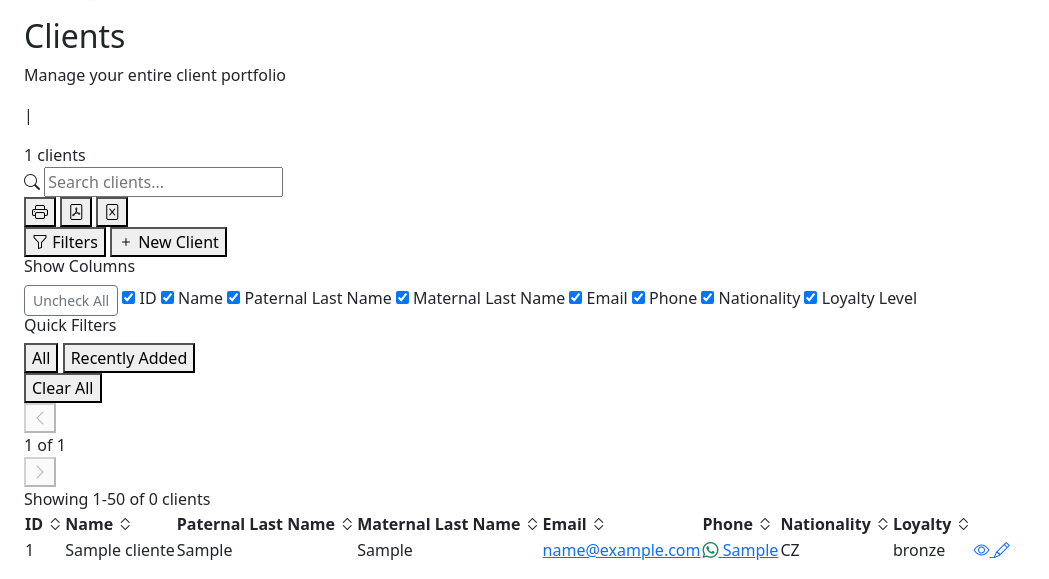
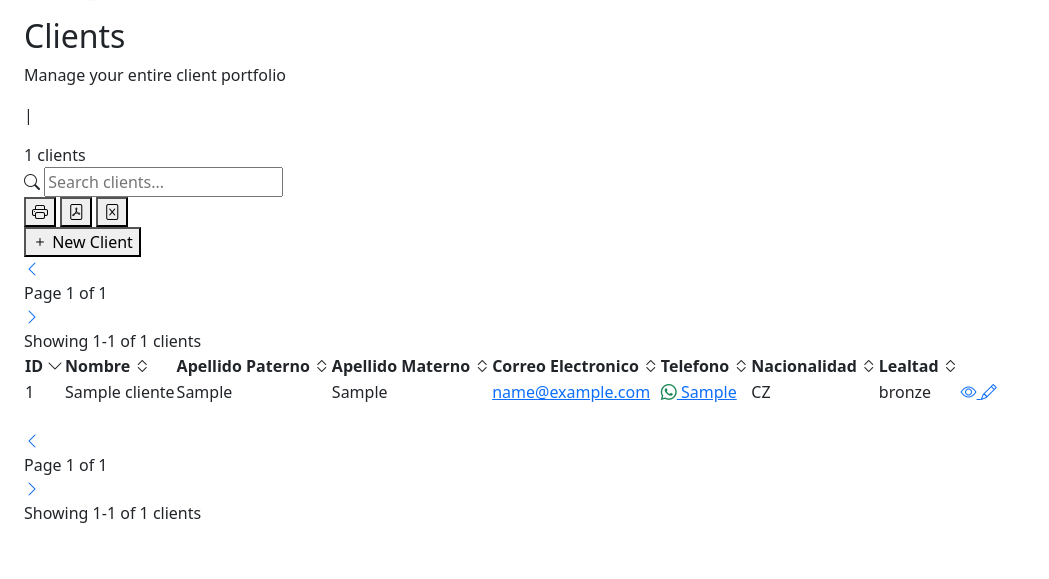
Before and after one commit to Amadoose/djangocrm, a Django app: page /clients/ in a window 1280 px wide. Shown: the part 503-1082 px from the top of the page, without its empty margins (0-1049 px from the left). After the commit the page ends 1026 px from the top, so only its background shows below. Run offline with Django 5.2, Linux system fonts and the light colour scheme; a user stored in the database is signed in; tables that the repository leaves empty hold one stand-in row (values such as "Sample post"); some libraries are stand-ins or nearby versions.

Commit message:
client page server side

```diff
--- a/website/templates/auth_base.html
+++ b/website/templates/auth_base.html
@@ -106,7 +106,7 @@
         }
 
         .right-panel {
-            background:rgba(28, 28, 30, 0.53);
+            background:rgba(44, 50, 71, 0.6);
             color: #fff;
         }
 
--- a/website/templates/clients/list.html
+++ b/website/templates/clients/list.html
@@ -1,11 +1,26 @@
 {% extends "base.html" %}
 {% load static %}
+{% load url_helpers %}
+
 {% block title %} Client List {% endblock %}
 {% block content %}
 
 {% block extra_head %}
 <link rel="stylesheet" type="text/css" href="{% static 'css/client_list.css' %}">
 <script src="https://cdnjs.cloudflare.com/ajax/libs/xlsx/0.17.5/xlsx.full.min.js"></script>
+<style>
+    .sort-link {
+        text-decoration: none;
+        color: inherit;
+        display: flex;
+        align-items: center;
+        gap: 4px;
+    }
+    .sort-link:hover {
+        text-decoration: none;
+        color: var(--primary);
+    }
+</style>
 {% endblock %}
 
 <div class="container-fluid px-4 py-3">
@@ -15,12 +30,12 @@
         <div class="header-left">
             <p class="client-count"> Manage your entire client portfolio</p>
             <p class="client-count">|</p>
-            <span class="client-count" id="clientCount">{{ clientes|length }} clients</span>
+            <span class="client-count" id="clientCount">{{ total_count }} clients</span>
         </div>
         <div class="header-right">
             <div class="search-container">
                 <i class="bi bi-search search-icon"></i>
-                <input type="text" class="search-input" id="searchInput" placeholder="Search clients...">
+                <input type="text" class="search-input" id="searchInput" placeholder="Search clients..." value="{{ current_search|default:'' }}">
             </div>
             <!-- Add Export Buttons -->
             <div class="export-buttons">
@@ -34,10 +49,6 @@
                     <i class="bi bi-file-excel"></i>
                 </button>
             </div>
-            <button class="filter-btn" id="filterToggle">
-                <i class="bi bi-funnel"></i>
-                <span>Filters</span>
-            </button>
             <a href="{% url 'new_client' %}" class="btn-link">
                 <button class='new-client-btn'>
                     <i class="bi bi-plus"></i>
@@ -47,77 +58,30 @@
         </div>
     </div>
 
-    <!-- Filter Panel -->
-    <div class="filter-panel" id="filterPanel">
-        <div class="filter-section">
-            <h6>Show Columns</h6>
-            <div class="column-toggles">
-                <button type="button" class="btn btn-sm btn-outline-secondary" onclick="uncheckAll()">
-                    Uncheck All
-                </button>
-                <label class="toggle-item">
-                    <input type="checkbox" checked data-column="id">
-                    <span>ID</span>
-                </label>
-                <label class="toggle-item">
-                    <input type="checkbox" checked data-column="name">
-                    <span>Name</span>
-                </label>
-                <label class="toggle-item">
-                    <input type="checkbox" checked data-column="paternal">
-                    <span>Paternal Last Name</span>
-                </label>
-                <label class="toggle-item">
-                    <input type="checkbox" checked data-column="maternal">
-                    <span>Maternal Last Name</span>
-                </label>
-                <label class="toggle-item">
-                    <input type="checkbox" checked data-column="email">
-                    <span>Email</span>
-                </label>
-                <label class="toggle-item">
-                    <input type="checkbox" checked data-column="phone">
-                    <span>Phone</span>
-                </label>
-                <label class="toggle-item">
-                    <input type="checkbox" checked data-column="nationality">
-                    <span>Nationality</span>
-                </label>
-                <label class="toggle-item">
-                    <input type="checkbox" checked data-column="loyalty">
-                    <span>Loyalty Level</span>
-                </label>
+    <div class="pagination-container">
+        <div class="pagination-controls">
+            <!-- Previous Button -->
+            <a href="?{% if clientes.has_previous %}{% url_replace request 'page' clientes.previous_page_number %}{% else %}#{% endif %}"
+            class="pagination-btn {% if not clientes.has_previous %}disabled{% endif %}"
+            id="prevBtn">
+                <i class="bi bi-chevron-left"></i>
+            </a>
+
+            <div class="pagination-info">
+                <span id="pageInfo">Page {{ clientes.number }} of {{ clientes.paginator.num_pages }}</span>
             </div>
+
+            <!-- Next Button -->
+            <a href="?{% if clientes.has_next %}{% url_replace request 'page' clientes.next_page_number %}{% else %}#{% endif %}"
+            class="pagination-btn {% if not clientes.has_next %}disabled{% endif %}"
+            id="nextBtn">
+                <i class="bi bi-chevron-right"></i>
+            </a>
         </div>
-        <div class="filter-section">
-            <h6>Quick Filters</h6>
-            <div class="quick-filters">
-                <button class="filter-chip active" data-filter="all">All</button>
-                <button class="filter-chip" data-filter="recent">Recently Added</button>
-            </div>
-        </div>
-        <div class="filter-actions">
-            <button class="clear-filters-btn" id="clearFilters">Clear All</button>
+        <div class="pagination-summary">
+            <span id="paginationSummary">Showing {{ clientes.start_index }}-{{ clientes.end_index }} of {{ total_count }} clients</span>
         </div>
     </div>
-
-    <div class="pagination-container">
-        <div class="pagination-controls">
-            <button class="pagination-btn" id="prevBtn" disabled>
-                <i class="bi bi-chevron-left"></i>
-            </button>
-            <div class="pagination-info">
-                <span id="pageInfo">1 of 1</span>
-            </div>
-            <button class="pagination-btn" id="nextBtn" disabled>
-                <i class="bi bi-chevron-right"></i>
-            </button>
-        </div>
-        <div class="pagination-summary">
-            <span id="paginationSummary">Showing 1-50 of 0 clients</span>
-        </div>
-    </div>
-
 
     <!-- Table Container -->
     <div class="table-container">
@@ -126,36 +90,52 @@
                 <thead>
                     <tr>
                         <th data-column="id" class="sortable">
-                            <span>ID</span>
-                            <i class="bi bi-chevron-expand sort-icon"></i>
+                            <a href="?{% toggle_sort request 'id' %}" class="sort-link">
+                                <span>ID</span>
+                                <i class="bi bi-chevron-{% if current_sort == 'id' %}up{% elif current_sort == '-id' %}down{% else %}expand{% endif %} sort-icon"></i>
+                            </a>
                         </th>
                         <th data-column="name" class="sortable">
-                            <span>Name</span>
-                            <i class="bi bi-chevron-expand sort-icon"></i>
+                            <a href="?{% toggle_sort request 'nombre' %}" class="sort-link">
+                                <span>Nombre</span>
+                                <i class="bi bi-chevron-{% if current_sort == 'nombre' %}up{% elif current_sort == '-nombre' %}down{% else %}expand{% endif %} sort-icon"></i>
+                            </a>
                         </th>
                         <th data-column="paternal" class="sortable">
-                            <span>Paternal Last Name</span>
-                            <i class="bi bi-chevron-expand sort-icon"></i>
+                            <a href="?{% toggle_sort request 'apellido_paterno' %}" class="sort-link">
+                                <span>Apellido Paterno</span>
+                                <i class="bi bi-chevron-{% if current_sort == 'apellido_paterno' %}up{% elif current_sort == '-apellido_paterno' %}down{% else %}expand{% endif %} sort-icon"></i>
+                            </a>
                         </th>
                         <th data-column="maternal" class="sortable">
-                            <span>Maternal Last Name</span>
-                            <i class="bi bi-chevron-expand sort-icon"></i>
+                            <a href="?{% toggle_sort request 'apellido_materno' %}" class="sort-link">
+                                <span>Apellido Materno</span>
+                                <i class="bi bi-chevron-{% if current_sort == 'apellido_materno' %}up{% elif current_sort == '-apellido_materno' %}down{% else %}expand{% endif %} sort-icon"></i>
+                            </a>
                         </th>
                         <th data-column="email" class="sortable">
-                            <span>Email</span>
-                            <i class="bi bi-chevron-expand sort-icon"></i>
+                            <a href="?{% toggle_sort request 'email' %}" class="sort-link">
+                                <span>Correo Electronico</span>
+                                <i class="bi bi-chevron-{% if current_sort == 'email' %}up{% elif current_sort == '-aemail' %}down{% else %}expand{% endif %} sort-icon"></i>
+                            </a>
                         </th>
                         <th data-column="phone" class="sortable">
-                            <span>Phone</span>
-                            <i class="bi bi-chevron-expand sort-icon"></i>
+                            <a href="?{% toggle_sort request 'celular' %}" class="sort-link">
+                                <span>Telefono</span>
+                                <i class="bi bi-chevron-{% if current_sort == 'celular' %}up{% elif current_sort == '-celular' %}down{% else %}expand{% endif %} sort-icon"></i>
+                            </a>
                         </th>
                         <th data-column="nationality" class="sortable">
-                            <span>Nationality</span>
-                            <i class="bi bi-chevron-expand sort-icon"></i>
+                            <a href="?{% toggle_sort request 'nacionalidad' %}" class="sort-link">
+                                <span>Nacionalidad</span>
+                                <i class="bi bi-chevron-{% if current_sort == 'nacionalidad' %}up{% elif current_sort == '-nacionalidad' %}down{% else %}expand{% endif %} sort-icon"></i>
+                            </a>
                         </th>
                         <th data-column="loyalty" class="sortable">
-                            <span>Loyalty</span>
-                            <i class="bi bi-chevron-expand sort-icon"></i>
+                            <a href="?{% toggle_sort request 'nivel_lealtad' %}" class="sort-link">
+                                <span>Lealtad</span>
+                                <i class="bi bi-chevron-{% if current_sort == 'nivel_lealtad' %}up{% elif current_sort == '-nivel_lealtad' %}down{% else %}expand{% endif %} sort-icon"></i>
+                            </a>
                         </th>
                         <th class="actions-column"></th>
                     </tr>
@@ -184,12 +164,9 @@
                                 <span class="phone-number">{{ cliente.celular }}</span>
                             </a>
                         </td>
-                        </td>
                         <td data-column="nationality">
                             <span class="nationality">
-                                {% comment %} <img src="{% static 'flags/' %}{{ cliente.nacionalidad }}.gif" alt="{{ cliente.nacionalidad }}" class="country-flag"> {% endcomment %}
                                 {{ cliente.nacionalidad }}</span>
-                        </td>
                         </td>
                         <td data-column="loyalty">
                             <span class="loyalty-lv">{{ cliente.nivel_lealtad }}</span>
@@ -205,21 +182,51 @@
                             </div>
                         </td>
                     </tr>
+                    {% empty %}
+                    <tr>
+                        <td colspan="9" class="text-center py-4">
+                            <div class="empty-state">
+                                <div class="empty-icon">
+                                    <i class="bi bi-search"></i>
+                                </div>
+                                <h4>No clients found</h4>
+                                <p>Try adjusting your search or filter criteria</p>
+                                <button class="clear-filters-btn" onclick="window.location.href='{% url 'c_list' %}'">Clear Filters</button>
+                            </div>
+                        </td>
+                    </tr>
                     {% endfor %}
                 </tbody>
             </table>
         </div>
     </div>
+    <br>
+    <div class="pagination-container">
+        <div class="pagination-controls">
+            <!-- Previous Button -->
+            <a href="?{% if clientes.has_previous %}{% url_replace request 'page' clientes.previous_page_number %}{% else %}#{% endif %}"
+            class="pagination-btn {% if not clientes.has_previous %}disabled{% endif %}"
+            id="prevBtn">
+                <i class="bi bi-chevron-left"></i>
+            </a>
 
-    <!-- Empty State -->
-    <div class="empty-state" id="emptyState" style="display: none;">
-        <div class="empty-icon">
-            <i class="bi bi-search"></i>
+            <div class="pagination-info">
+                <span id="pageInfo">Page {{ clientes.number }} of {{ clientes.paginator.num_pages }}</span>
+            </div>
+
+            <!-- Next Button -->
+            <a href="?{% if clientes.has_next %}{% url_replace request 'page' clientes.next_page_number %}{% else %}#{% endif %}"
+            class="pagination-btn {% if not clientes.has_next %}disabled{% endif %}"
+            id="nextBtn">
+                <i class="bi bi-chevron-right"></i>
+            </a>
         </div>
-        <h4>No clients found</h4>
-        <p>Try adjusting your search or filter criteria</p>
-        <button class="clear-filters-btn" onclick="clearAllFilters()">Clear Filters</button>
+        <div class="pagination-summary">
+            <span id="paginationSummary">Showing {{ clientes.start_index }}-{{ clientes.end_index }} of {{ total_count }} clients</span>
+        </div>
     </div>
+
+
 </div>
 
 <script src="{% static 'js/c_list.js' %}"></script>
--- a/website/templates/login.html
+++ b/website/templates/login.html
@@ -19,6 +19,6 @@
             <label for="remember_me">Remember me</label>
         </div>
     </div>
-    <button type="submit" class="btn btn-primary w-100 mb-3" style="background:rgba(28, 28, 30, 0.83); border:none;">Sign in</button>
+    <button type="submit" class="btn btn-primary w-100 mb-3" style="background:#2c3247; border:none;">Sign in</button>
 </form>
 {% endblock %}
--- /dev/null
+++ b/website/templatetags/url_helpers.py
@@ -0,0 +1,24 @@
+from django import template
+
+register = template.Library()
+
+@register.simple_tag
+def url_replace(request, field, value):
+    dict_ = request.GET.copy()
+    dict_[field] = value
+    return dict_.urlencode()
+
+@register.simple_tag
+def toggle_sort(request, field):
+    dict_ = request.GET.copy()
+    current = dict_.get('sort', '')
+
+    if current.startswith('-') and current.lstrip('-') == field:
+        new_sort = field  # Remove descending if already descending
+    elif current == field:
+        new_sort = f'-{field}'  # Add descending if ascending
+    else:
+        new_sort = field  # Default to ascending
+
+    dict_['sort'] = new_sort
+    return dict_.urlencode()
--- a/website/views.py
+++ b/website/views.py
@@ -12,6 +12,9 @@ from django.db import IntegrityError, transaction, models
 from django.core.exceptions import ValidationError
 from decimal import Decimal, InvalidOperation
 from .models import Cliente, Hotel, Airline, Activity, Operator, Transport
+from django.core.paginator import Paginator
+from django.db.models import Q
+
 
 # This file defines the views for the 'website' app in the DCRM project.
 
@@ -72,9 +75,56 @@ def register_user(request):
 
 ##customer index
 def c_list(request):
-    # Query all Cliente objects from the DB
-    clientes = Cliente.objects.all()
-    return render(request, 'clients/list.html', {'clientes': clientes})
+    search_term = request.GET.get('search', '')
+    filter_type = request.GET.get('filter', 'all')
+    sort_column = request.GET.get('sort', '-id')
+
+    # Validate sort column
+    valid_columns = {
+        'id', '-id',
+        'nombre', '-nombre',
+        'apellido_paterno', '-apellido_paterno',
+        'apellido_materno', '-apellido_materno',
+        'email', '-email',
+        'celular', '-celular',
+        'nacionalidad', '-nacionalidad',
+        'nivel_lealtad', '-nivel_lealtad'
+    }
+
+    if sort_column not in valid_columns:
+        sort_column = '-id'
+
+    client_list = Cliente.objects.all()
+
+    if search_term:
+        client_list = client_list.filter(
+            Q(nombre__icontains=search_term) |
+            Q(apellido_paterno__icontains=search_term) |
+            Q(apellido_materno__icontains=search_term) |
+            Q(email__icontains=search_term) |
+            Q(celular__icontains=search_term)
+        )
+
+    if filter_type == 'recent':
+        client_list = client_list.order_by('-id')[:100]
+    else:
+        if sort_column.lstrip('-') == 'id':
+            client_list = client_list.order_by('id')
+        else:
+            client_list = client_list.order_by(sort_column)
+
+    paginator = Paginator(client_list, 50)
+    page_number = request.GET.get('page')
+    page_obj = paginator.get_page(page_number)
+
+    return render(request, 'clients/list.html', {
+        'clientes': page_obj,
+        'current_sort': sort_column,
+        'current_search': search_term,
+        'current_filter': filter_type,
+        'total_count': client_list.count(),
+        'request': request  # Make request available for url_replace
+    })
 
 def new_client(request):
     # Handle form submission
```
Also changed, not shown: website/templatetags/__init__.py (added), 2 other files.
